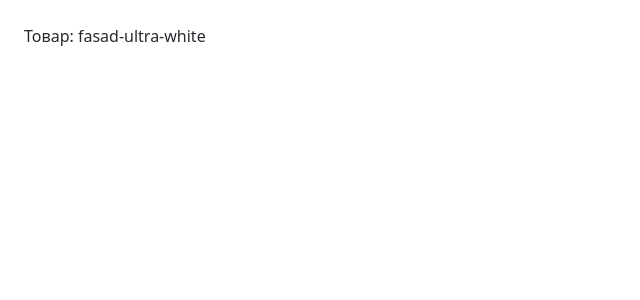
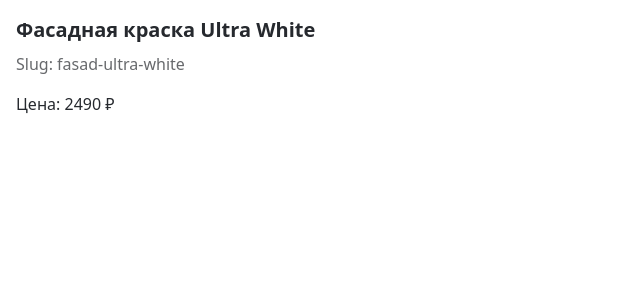
Before and after one commit to uniconsulting/sk_lkz_v1.0, a Next.js app in the folder apps/web/: page /product/fasad-ultra-white/ in a window 1280 px wide. Shown: the top 300 px of the page, without its empty margins (0-640 px from the left). Built offline with nearby package versions, Linux system fonts and the light colour scheme.

Commit message:
Update page.tsx

```diff
--- a/apps/web/app/product/[slug]/page.tsx
+++ b/apps/web/app/product/[slug]/page.tsx
@@ -1,3 +1,23 @@
+import { mockProducts } from '../../_mock/products';
+
+export const dynamicParams = false;
+
+export function generateStaticParams() {
+  return mockProducts.map((p) => ({ slug: p.slug }));
+}
+
 export default function ProductPage({ params }: { params: { slug: string } }) {
-  return <main className="p-6">Товар: {params.slug}</main>;
+  const product = mockProducts.find((p) => p.slug === params.slug);
+
+  if (!product) {
+    return <main className="p-4">Товар не найден</main>;
+  }
+
+  return (
+    <main className="p-4">
+      <h1 className="text-xl font-semibold">{product.title}</h1>
+      <div className="mt-2 text-fg/70">Slug: {product.slug}</div>
+      <div className="mt-4">Цена: {product.price} ₽</div>
+    </main>
+  );
 }
```
